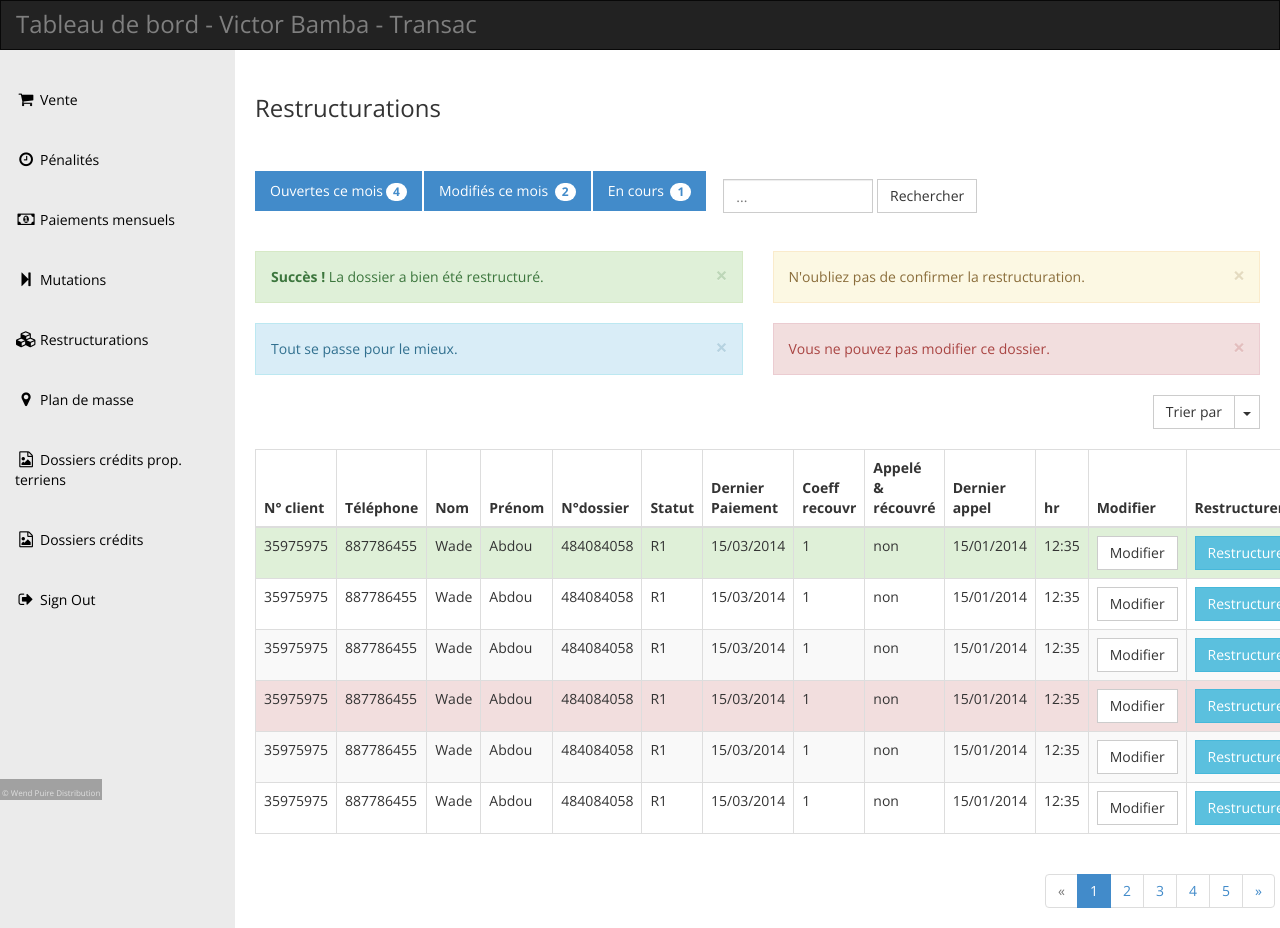
After one commit to Mneimoh/gestionimmo, a Django app: page /transac/restructure in a window 1280 px wide. The commit adds this page. Run offline with Django 3.2, Linux system fonts and the light colour scheme; some libraries are stand-ins or nearby versions.

Commit message:
integrate restructuring page

```diff
--- a/transac/templates/transac/layouts/base.html
+++ b/transac/templates/transac/layouts/base.html
@@ -33,7 +33,7 @@ http://www.templatemo.com/preview/templatemo_415_dashboard
           <li><a href="{% url 'penalties' %}"><i class="fa fa-clock-o"></i>Pénalités</a></li>
           <li><a href="{% url 'payments' %}"><i class="fa fa-money"></i>Paiements mensuels</a></li>
           <li><a href="{% url 'mutations' %}"><i class="fa fa-step-forward"></i>Mutations</a></li>
-          <li><a href="trestructurations.html"><i class="fa fa-cubes"></i>Restructurations</a></li>
+          <li><a href="{% url 'restructure' %}"><i class="fa fa-cubes"></i>Restructurations</a></li>
           <li><a href="tpml.html"><i class="fa fa-map-marker"></i>Plan de masse</a></li>
           <li><a href="tdcpt.html"><i class="fa fa-file-image-o"></i>Dossiers crédits prop. terriens</a></li>
           <li><a href="tdc.html"><i class="fa fa-file-image-o"></i>Dossiers crédits</a></li>
--- /dev/null
+++ b/transac/templates/transac/trestructurations.html
@@ -0,0 +1,383 @@
+{% extends 'transac/layouts/base.html' %} {% load static %} {% block content %}
+ <div class="margin-bottom-30">
+            <div class="row">
+              <div class="col-md-12">
+                <ul class="nav nav-pills">
+                  <li class="active"><a href="#">Ouvertes ce mois<span class="badge">4</span></a></li>
+                  <li class="active"><a href="#">Modifiés ce mois <span class="badge">2</span></a></li>
+                  <li class="active"><a href="#">En cours <span class="badge">1</span></a></li>
+                  <li>
+                    <form class="navbar-form">
+                      <input type="text" class="form-control" id="templatemo_search_box" placeholder="...">
+                      <span class="btn btn-default">Rechercher</span>
+                    </form>
+                  </li>
+                </ul>
+              </div>
+            </div>
+          </div>
+
+          <div class="row">
+            <div class="col-md-6">
+              <div class="templatemo-alerts">
+                <div class="row">
+                  <div class="col-md-12">
+                    <div class="alert alert-success alert-dismissible" role="alert">
+                      <button type="button" class="close" data-dismiss="alert"><span aria-hidden="true">&times;</span><span class="sr-only">Fermer</span></button>
+                      <strong>Succès !</strong> La dossier a bien été restructuré.
+                    </div>
+                    <div class="alert alert-info alert-dismissible" role="alert">
+                      <button type="button" class="close" data-dismiss="alert"><span aria-hidden="true">&times;</span><span class="sr-only">Close</span></button>
+                      Tout se passe pour le mieux.
+                    </div>
+                  </div>
+                </div>
+              </div>
+            </div>
+            <div class="col-md-6">
+              <div class="templatemo-alerts">
+                <div class="row">
+                  <div class="col-md-12">
+                    <div class="alert alert-warning alert-dismissible" role="alert">
+                      <button type="button" class="close" data-dismiss="alert"><span aria-hidden="true">&times;</span><span class="sr-only">Fermer</span></button>
+                      N'oubliez pas de confirmer la restructuration.
+                    </div>
+                    <div class="alert alert-danger alert-dismissible" role="alert">
+                      <button type="button" class="close" data-dismiss="alert"><span aria-hidden="true">&times;</span><span class="sr-only">Close</span></button>
+                      Vous ne pouvez pas modifier ce dossier.
+                    </div>
+                  </div>
+                </div>
+              </div>
+            </div>
+          </div>
+          <div class="row">
+            <div class="col-md-12">
+              <div class="btn-group pull-right" id="templatemo_sort_btn">
+                <button type="button" class="btn btn-default">Trier par</button>
+                <button type="button" class="btn btn-default dropdown-toggle" data-toggle="dropdown">
+                  <span class="caret"></span>
+                  <span class="sr-only">Toggle Dropdown</span>
+                </button>
+                <ul class="dropdown-menu" role="menu">
+                  <li><a href="#">N° client</a></li>
+                  <li><a href="#">Téléphone</a></li>
+                  <li><a href="#">Nom</a></li>
+                  <li><a href="#">Prénom</a></li>
+                  <li><a href="#">N°dossier</a></li>
+                  <li><a href="#">Statut</a></li>
+                  <li><a href="#">Dernier Paiement</a></li>
+                  <li><a href="#">Coeff recouvr</a></li>
+                  <li><a href="#">Appelé & récouvré</a></li>
+                </ul>
+              </div>
+              <div class="table-responsive">
+                <table class="table table-striped table-hover table-bordered">
+                  <thead>
+                    <tr>
+                      <th>N° client</th>
+                      <th>Téléphone</th>
+                      <th>Nom</th>
+                      <th>Prénom</th>
+                      <th>N°dossier</th>
+                      <th>Statut</th>
+                      <th>Dernier Paiement</th>
+                      <th>Coeff recouvr</th>
+                      <th>Appelé & récouvré</th>
+                      <th>Dernier appel</th>
+                      <th>hr</th>
+                      <th>Modifier</th>
+                      <th>Restructurer</th>
+                      <th>Consulter</th>
+                    </tr>
+                  </thead>
+                  <tbody>
+                    <tr class="success">
+                      <td>35975975</td>
+                      <td>887786455</td>
+                      <td>Wade</td>
+                      <td>Abdou</td>
+                      <td>484084058</td>
+                      <td>R1</td>
+                      <td>15/03/2014</td>
+                      <td>1</td>
+                      <td>non</td>
+                      <td>15/01/2014</td>
+                      <td>12:35</td>
+                      <td>
+                        <!-- Split button -->
+                        <div classbtn-group">
+                          <button type="button" class="btn btn-default" data-toggle="modal" data-target="#modifRestruct">Modifier</button>
+                      </td>
+                      <td>
+                        <!-- Split button -->
+                        <div classbtn-group">
+                          <button type="button" class="btn btn-info" data-toggle="modal" data-target="#confirmRestruct">Restructurer</button>
+                      </td>
+                      <td><a href="#" class="btn btn-link">Consulter</a></td>
+                    </tr>
+                    <tr>
+                      <td>35975975</td>
+                      <td>887786455</td>
+                      <td>Wade</td>
+                      <td>Abdou</td>
+                      <td>484084058</td>
+                      <td>R1</td>
+                      <td>15/03/2014</td>
+                      <td>1</td>
+                      <td>non</td>
+                      <td>15/01/2014</td>
+                      <td>12:35</td>
+                      <td>
+                        <!-- Split button -->
+                        <div classbtn-group">
+                          <button type="button" class="btn btn-default" data-toggle="modal" data-target="#modifRestruct">Modifier</button>
+                      </td>
+                      <td>
+                        <!-- Split button -->
+                        <div classbtn-group">
+                          <button type="button" class="btn btn-info" data-toggle="modal" data-target="#confirmRestruct">Restructurer</button>
+                      </td>
+                      <td><a href="#" class="btn btn-link">Consulter</a></td>
+                    </tr>
+                    <tr>
+                      <td>35975975</td>
+                      <td>887786455</td>
+                      <td>Wade</td>
+                      <td>Abdou</td>
+                      <td>484084058</td>
+                      <td>R1</td>
+                      <td>15/03/2014</td>
+                      <td>1</td>
+                      <td>non</td>
+                      <td>15/01/2014</td>
+                      <td>12:35</td>
+                      <td>
+                        <!-- Split button -->
+                        <div classbtn-group">
+                          <button type="button" class="btn btn-default" data-toggle="modal" data-target="#modifRestruct">Modifier</button>
+                      </td>
+                      <td>
+                        <!-- Split button -->
+                        <div classbtn-group">
+                          <button type="button" class="btn btn-info" data-toggle="modal" data-target="#confirmRestruct">Restructurer</button>
+                      </td>
+                      <td><a href="#" class="btn btn-link">Consulter</a></td>
+                    </tr>
+                    <tr class="danger">
+                      <td>35975975</td>
+                      <td>887786455</td>
+                      <td>Wade</td>
+                      <td>Abdou</td>
+                      <td>484084058</td>
+                      <td>R1</td>
+                      <td>15/03/2014</td>
+                      <td>1</td>
+                      <td>non</td>
+                      <td>15/01/2014</td>
+                      <td>12:35</td>
+                      <td>
+                        <!-- Split button -->
+                        <div classbtn-group">
+                          <button type="button" class="btn btn-default" data-toggle="modal" data-target="#modifRestruct">Modifier</button>
+                      </td>
+                      <td>
+                        <!-- Split button -->
+                        <div classbtn-group">
+                          <button type="button" class="btn btn-info" data-toggle="modal" data-target="#confirmRestruct">Restructurer</button>
+                      </td>
+                      <td><a href="#" class="btn btn-link">Consulter</a></td>
+                    </tr>
+                    <tr>
+                      <td>35975975</td>
+                      <td>887786455</td>
+                      <td>Wade</td>
+                      <td>Abdou</td>
+                      <td>484084058</td>
+                      <td>R1</td>
+                      <td>15/03/2014</td>
+                      <td>1</td>
+                      <td>non</td>
+                      <td>15/01/2014</td>
+                      <td>12:35</td>
+                      <td>
+                        <!-- Split button -->
+                        <div classbtn-group">
+                          <button type="button" class="btn btn-default" data-toggle="modal" data-target="#modifRestruct">Modifier</button>
+                      </td>
+                      <td>
+                        <!-- Split button -->
+                        <div classbtn-group">
+                          <button type="button" class="btn btn-info" data-toggle="modal" data-target="#confirmRestruct">Restructurer</button>
+                      </td>
+                      <td><a href="#" class="btn btn-link">Consulter</a></td>
+                    </tr>
+                    <tr>
+                      <td>35975975</td>
+                      <td>887786455</td>
+                      <td>Wade</td>
+                      <td>Abdou</td>
+                      <td>484084058</td>
+                      <td>R1</td>
+                      <td>15/03/2014</td>
+                      <td>1</td>
+                      <td>non</td>
+                      <td>15/01/2014</td>
+                      <td>12:35</td>
+                      <td>
+                        <!-- Split button -->
+                        <div classbtn-group">
+                          <button type="button" class="btn btn-default" data-toggle="modal" data-target="#modifRestruct">Modifier</button>
+                      </td>
+                      <td>
+                        <!-- Split button -->
+                        <div classbtn-group">
+                          <button type="button" class="btn btn-info" data-toggle="modal" data-target="#confirmRestruct">Restructurer</button>
+                      </td>
+                      <td><a href="#" class="btn btn-link">Consulter</a></td>
+                    </tr>
+                  </tbody>
+                </table>
+              </div>
+            </div>
+            <ul class="pagination pull-right">
+              <li class="disabled"><a href="#">&laquo;</a></li>
+              <li class="active"><a href="#">1 <span class="sr-only">(current)</span></a></li>
+              <li><a href="#">2 <span class="sr-only">(current)</span></a></li>
+              <li><a href="#">3 <span class="sr-only">(current)</span></a></li>
+              <li><a href="#">4 <span class="sr-only">(current)</span></a></li>
+              <li><a href="#">5 <span class="sr-only">(current)</span></a></li>
+              <li><a href="#">&raquo;</a></li>
+            </ul>
+          </div>
+
+          </div>
+{% endblock %} {% block modal %}
+<!-- Modal -->
+<div
+  class="modal fade"
+  id="confirmOpen"
+  tabindex="-1"
+  role="dialog"
+  aria-labelledby="myModalLabel"
+  aria-hidden="true"
+>
+  <div class="modal-dialog">
+    <div class="modal-content">
+      <div class="modal-header">
+        <button type="button" class="close" data-dismiss="modal">
+          <span aria-hidden="true">&times;</span
+          ><span class="sr-only">Fermer</span>
+        </button>
+        <h4 class="modal-title" id="myModalLabel">
+          Voulez vous vraiment ouvrir ce dossier
+        </h4>
+      </div>
+      <div class="modal-footer">
+        <a href="#" class="btn btn-primary">Oui</a>
+        <button type="button" class="btn btn-default" data-dismiss="modal">
+          Non
+        </button>
+      </div>
+    </div>
+  </div>
+</div>
+<div
+  class="modal fade"
+  id="confirmModal"
+  tabindex="-1"
+  role="dialog"
+  aria-labelledby="myModalLabel"
+  aria-hidden="true"
+>
+  <div class="modal-dialog">
+    <div class="modal-content">
+      <div class="modal-header">
+        <button type="button" class="close" data-dismiss="modal">
+          <span aria-hidden="true">&times;</span
+          ><span class="sr-only">Fermer</span>
+        </button>
+        <h4 class="modal-title" id="myModalLabel">
+          Voulez vous vraiment vous déconnecter ?
+        </h4>
+      </div>
+      <div class="modal-footer">
+        <a href="sign-in.html" class="btn btn-primary">Oui</a>
+        <button type="button" class="btn btn-default" data-dismiss="modal">
+          Non
+        </button>
+      </div>
+    </div>
+  </div>
+</div>
+{% endblock %} {% block scripts %}
+<script type="text/javascript">
+  // Line chart
+  var randomScalingFactor = function () {
+    return Math.round(Math.random() * 100);
+  };
+  var lineChartData = {
+    labels: ['January', 'February', 'March', 'April', 'May', 'June', 'July'],
+    datasets: [
+      {
+        label: 'My First dataset',
+        fillColor: 'rgba(220,220,220,0.2)',
+        strokeColor: 'rgba(220,220,220,1)',
+        pointColor: 'rgba(220,220,220,1)',
+        pointStrokeColor: '#fff',
+        pointHighlightFill: '#fff',
+        pointHighlightStroke: 'rgba(220,220,220,1)',
+        data: [
+          randomScalingFactor(),
+          randomScalingFactor(),
+          randomScalingFactor(),
+          randomScalingFactor(),
+          randomScalingFactor(),
+          randomScalingFactor(),
+          randomScalingFactor(),
+        ],
+      },
+      {
+        label: 'My Second dataset',
+        fillColor: 'rgba(151,187,205,0.2)',
+        strokeColor: 'rgba(151,187,205,1)',
+        pointColor: 'rgba(151,187,205,1)',
+        pointStrokeColor: '#fff',
+        pointHighlightFill: '#fff',
+        pointHighlightStroke: 'rgba(151,187,205,1)',
+        data: [
+          randomScalingFactor(),
+          randomScalingFactor(),
+          randomScalingFactor(),
+          randomScalingFactor(),
+          randomScalingFactor(),
+          randomScalingFactor(),
+          randomScalingFactor(),
+        ],
+      },
+    ],
+  };
+
+  window.onload = function () {
+    var ctx_line = document
+      .getElementById('templatemo-line-chart')
+      .getContext('2d');
+    window.myLine = new Chart(ctx_line).Line(lineChartData, {
+      responsive: true,
+    });
+  };
+
+  $('#myTab a').click(function (e) {
+    e.preventDefault();
+    $(this).tab('show');
+  });
+
+  $('#loading-example-btn').click(function () {
+    var btn = $(this);
+    btn.button('loading');
+    // $.ajax(...).always(function () {
+    //   btn.button('reset');
+    // });
+  });
+</script>
+{% endblock %}
--- a/transac/urls.py
+++ b/transac/urls.py
@@ -8,6 +8,7 @@ urlpatterns = [
     path('penalties', views.penalties, name='penalties'),
     path('payments', views.payments, name='payments'),
     path('mutations', views.mutations, name='mutations'),
+    path('restructure', views.restructure, name='restructure'),
 
 
 ]
--- a/transac/views.py
+++ b/transac/views.py
@@ -15,3 +15,6 @@ def payments(request):
 
 def mutations(request):
       return render(request, 'transac/tmutations.html', { 'title': 'Mutations'})
+
+def restructure(request):
+      return render(request, 'transac/trestructurations.html', { 'title': 'Restructurations'})
```
